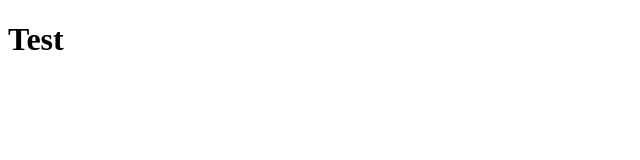
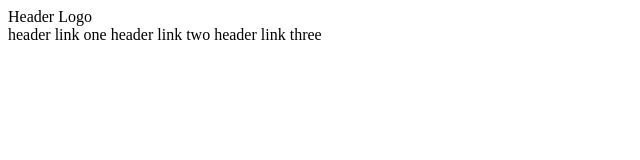
Before and after one commit to GillesKinet/odin-landing-page, a plain HTML site: page index.html in a window 1280 px wide. Shown: the whole page, without its empty margins (0-640 px from the left). Drawn offline with Linux system fonts and the light colour scheme.

Commit message:
feat: create header logo + link

```diff
--- a/index.html
+++ b/index.html
@@ -6,6 +6,13 @@
     <link rel="stylesheet" href="styles.css" />
   </head>
   <body>
-    <h1>Test</h1>
+    <div class="header-container">
+      <span>Header Logo </span>
+      <div class="header-links">
+        <a>header link one</a>
+        <a>header link two</a>
+        <a>header link three</a>
+      </div>
+    </div>
   </body>
 </html>
```
